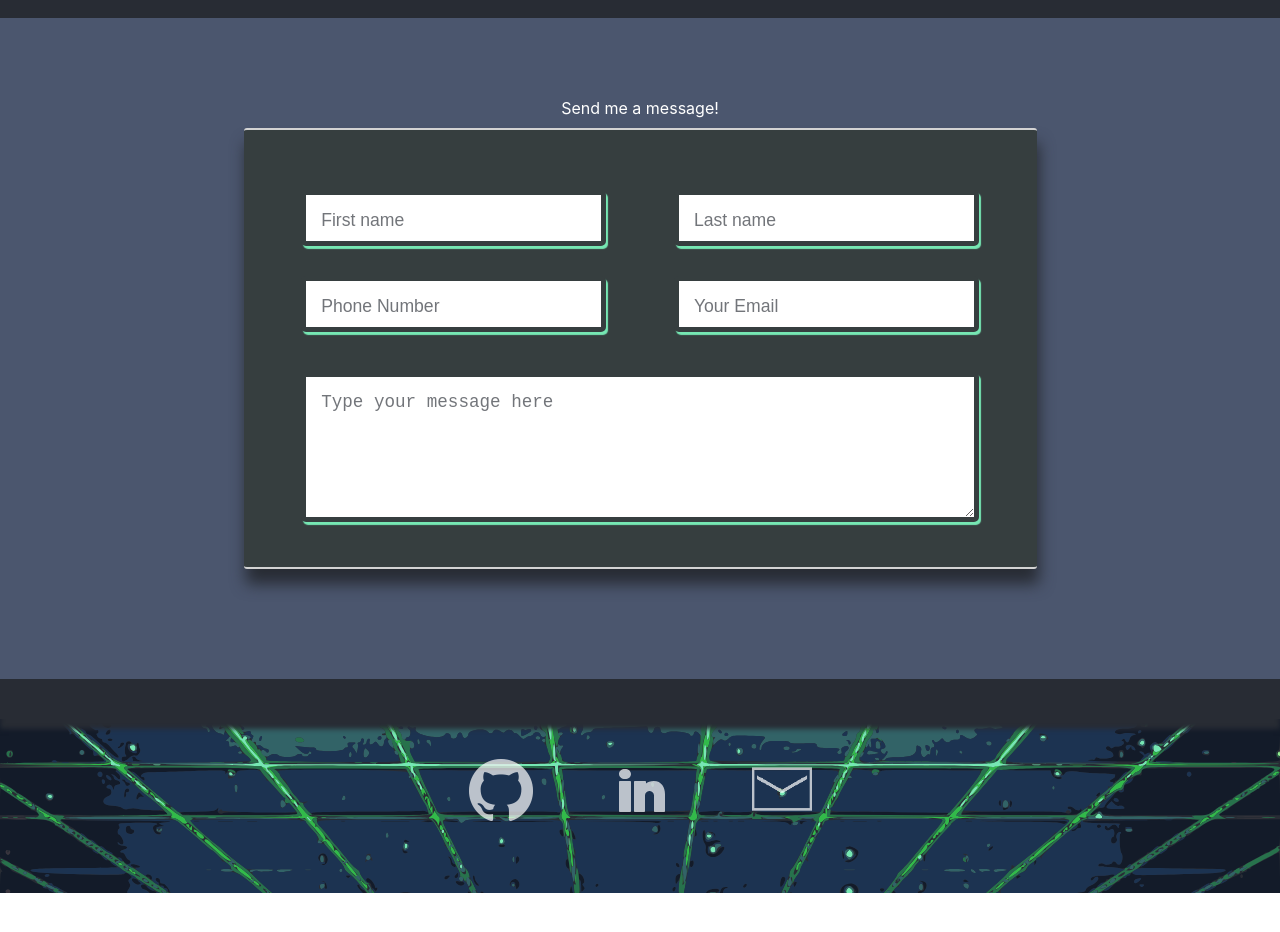
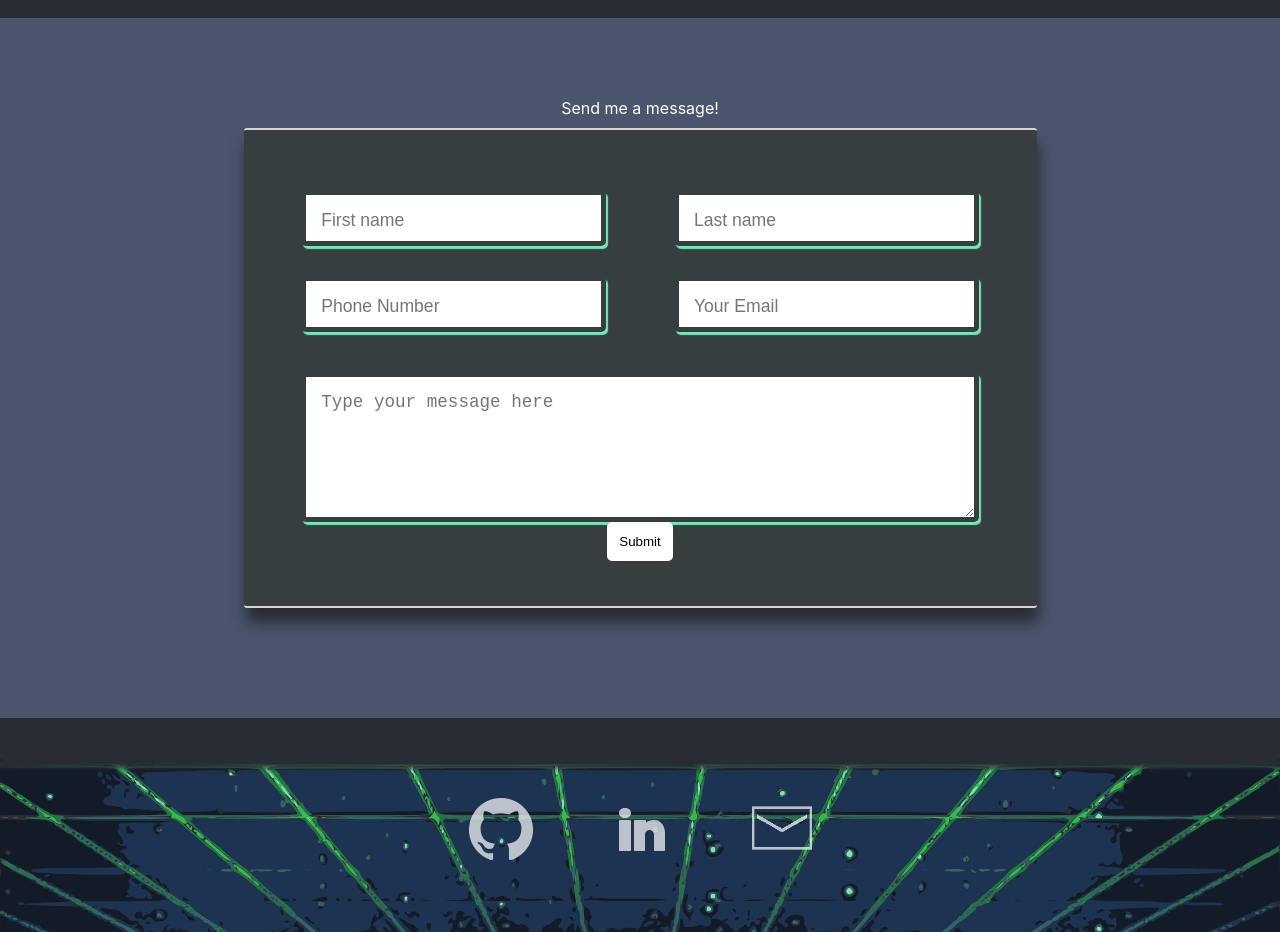
Before and after one commit to NickStrick/My-Portfolio, a React (Create React App) app in the folder portfolio/: page / in a window 1280 px wide. Shown: the part 3200-4132 px from the top of the page. Before the commit the page ends 4093 px from the top, so only its background shows below. Built offline with nearby package versions, Linux system fonts and the light colour scheme; no server answers.

Commit message:
added ability to submit

```diff
--- a/portfolio/src/App.js
+++ b/portfolio/src/App.js
@@ -90,7 +90,7 @@ const pData = [
     techUsed: ['ReactJs', 'Express', 'SQL', 'BcryptJS'],
     teamMemebers: 3,
     weeksCompleted: 1,
-    contribution: 'I primary worked with the frontend on this project. i used auth0 and passportJS to create the authentication for our users database. I set up the projects routes on the database and used knex to template and seed our database.'
+    contribution: 'I was Solely responsible for the Back end of this project. Some key features were authentication, ability to register and edit user data, creating, editing and deleteing fundraising projects as well as donating to projects or organizations. I worked well with a team of two frontend react engineers, and helped them debug to get our product fully functional.'
 
   },
   // {
--- a/portfolio/src/components/ContactInfo/Contactinfo.js
+++ b/portfolio/src/components/ContactInfo/Contactinfo.js
@@ -1,4 +1,5 @@
 import React, { useState, useEffect } from 'react';
+import axios from 'axios';
 import './Contactinfo.scss';
 
 const Contactinfo = (props) => {
@@ -8,27 +9,26 @@ const Contactinfo = (props) => {
     const [email, setEmail] = useState('')
     const [msg, setMsg] = useState('')
 
-    const [getTex, setTex] = useState(0)
-    // console.log('getTex: ', getTex)
+    useEffect(() => {
+        axios.get('https://vast-meadow-92170.herokuapp.com/')
+            .then(res => console.log(res.data))
+    }, [])
 
-    // useEffect(() => {
-    //     const myTex = document.getElementById('contact-msg')
-    //     myTex.addEventListener('keypress', function (e) {
-    //         // console.log(e.target, e.key);
-    //         texSetNewLine(e.target, e.key)
+    function submitContact(e) {
+        e.preventDefault();
+        const contactInput = {
+            firstName,
+            lastName,
+            phone: number,
+            email,
+            message: msg
+        }
 
-    //     })
-    // }, [])
+        axios.post('https://vast-meadow-92170.herokuapp.com/contact', contactInput)
+            .then(res => console.log('successful submit: ', !!res.data))
+            .catch(err => console.log('contact submit atempt fail', err))
+    }
 
-    // function texSetNewLine(tex, key) {
-    //     if (key && key === 'Enter') {
-    //         console.log('add line')
-    //     }
-    //     if (tex.value.length > 80 && tex.value.length % 82 == 0) {
-    //         console.log('add line')
-    //     }
-
-    // }
 
     function handleChange(e) {
         switch (e.target.name) {
@@ -51,24 +51,11 @@ const Contactinfo = (props) => {
         }
     }
 
-    // function SetNewSize(textarea) {
-    //     // console.log(textarea)
-    //     // console.log('getTex: ', getTex)
-    //     if (textarea.value.length)
-    //     setTex(textarea.value.length)
-
-    //     if (textarea.rows <= 20) {
-    //         textarea.rows += 1;
-    //     } else {
-    //         // textarea.cols = 10;
-    //         // textarea.rows = 15;
-    //     }
-    // }
 
     return (
 
         <div className="contact-section" id='contact-info'><label>Send me a message!</label>
-            <form className='contact-form'>
+            <form className='contact-form' onSubmit={submitContact} >
 
                 <div className='contact-div'>
                     {/* <label></label> */}
@@ -110,6 +97,7 @@ const Contactinfo = (props) => {
                     placeholder='Type your message here'
                     name='msg'
                 />
+                <button type='Submit'>Submit</button>
 
             </form>
 
```
